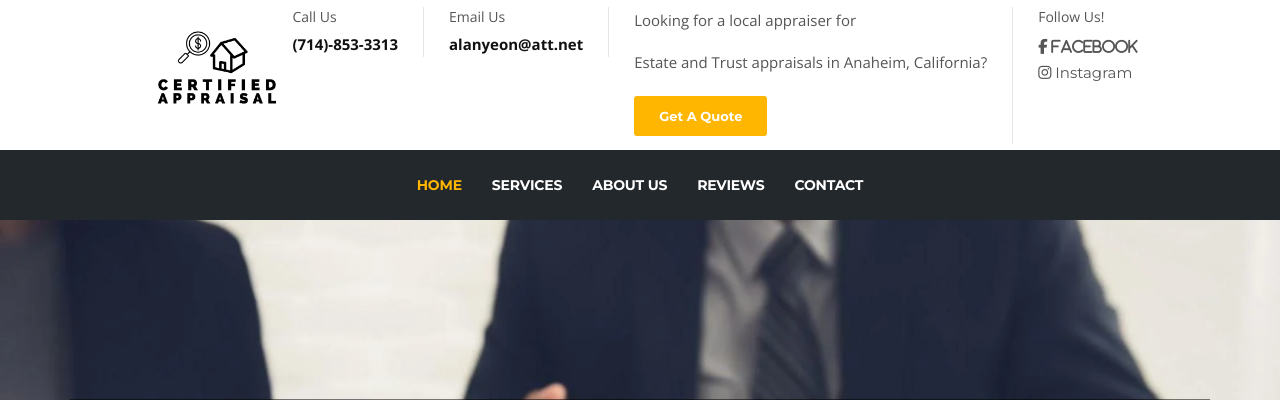
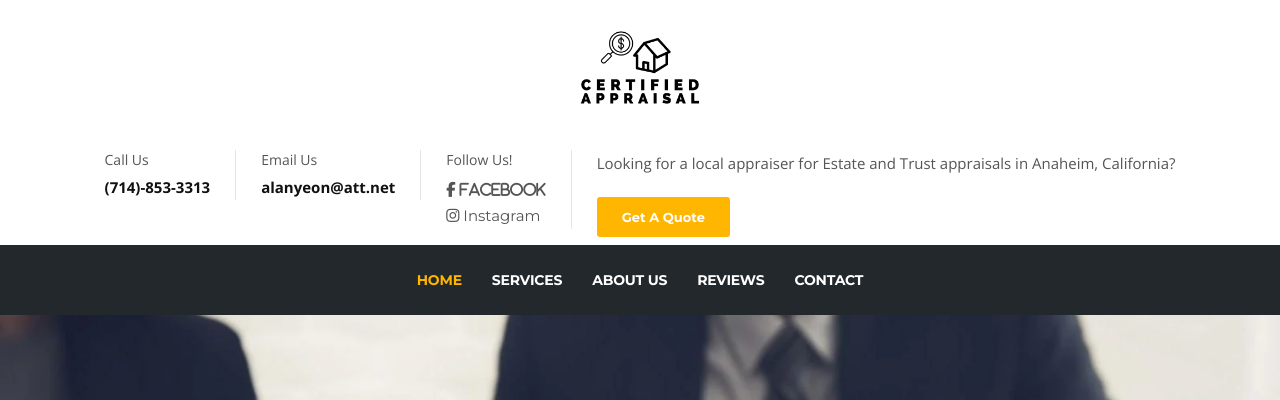
Before and after one commit to nicolasyeon/certifiedappraisal, a Django app: page / in a window 1280 px wide. Shown: the top 400 px of the page. Run offline with Django 3.2, Linux system fonts and the light colour scheme; some libraries are stand-ins or nearby versions.

Commit message:
New wording and editing

```diff
--- a/appraisal_app/templates/index.html
+++ b/appraisal_app/templates/index.html
@@ -71,11 +71,6 @@
                       </div>
                     </div>
                   </li>
-                  <li class="header-get-a-quote">
-                    <p>Looking for a local appraiser for</p>
-                    <p>Estate and Trust appraisals in Anaheim, California?</p>
-                    <a class="btn btn-primary text-center mb-2" href="/contact_page">Get A Quote</a>
-                  </li>
                   <li>
                     <div class="info-box">
                       <div class="info-box-content">
@@ -89,6 +84,10 @@
                         </a>
                       </div>
                     </div>
+                  </li>
+                  <li class="header-get-a-quote">
+                    <p>Looking for a local appraiser for Estate and Trust appraisals in Anaheim, California?</p>
+                    <a class="btn btn-primary text-center mb-2" href="/contact_page">Get A Quote</a>
                   </li>
                 </ul><!-- Ul end -->
               </div><!-- header right end -->
```
